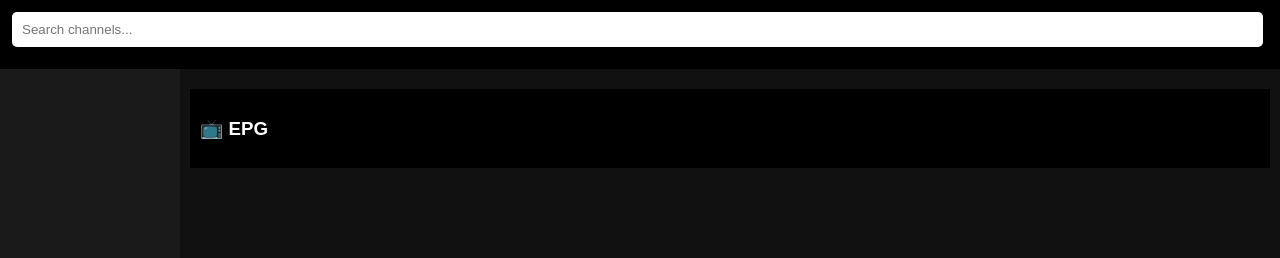
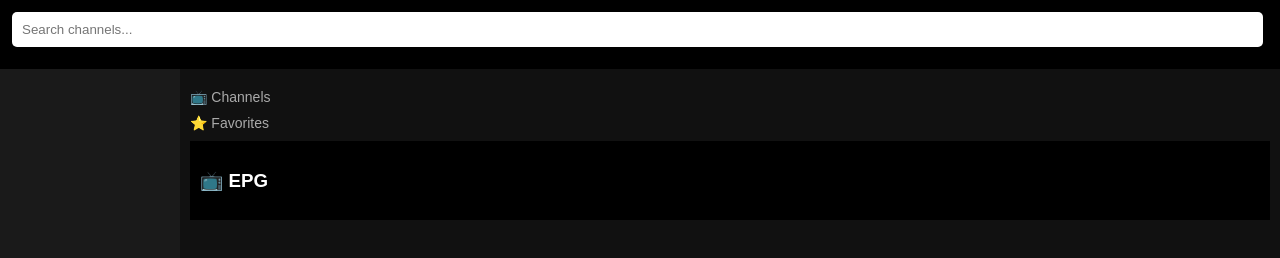
Before and after one commit to HosamShehata/iptv-webos-app, a plain HTML site: page index.html in a window 1280 px wide. Drawn offline with Linux system fonts and the light colour scheme.

Commit message:
Update index.html

```diff
--- a/index.html
+++ b/index.html
@@ -58,10 +58,17 @@
       background: #222;
       cursor: pointer;
       border-radius: 4px;
+      display: flex;
+      justify-content: space-between;
     }
 
     .channel:hover {
       background: #0d6efd;
+    }
+
+    .star {
+      color: gold;
+      cursor: pointer;
     }
 
     .epg-box {
@@ -74,6 +81,12 @@
       padding: 6px;
       border-bottom: 1px solid #333;
       font-size: 14px;
+    }
+
+    .section-title {
+      margin-top: 10px;
+      font-size: 14px;
+      color: #aaa;
     }
   </style>
 </head>
@@ -89,12 +102,18 @@
   <div class="sidebar" id="categories"></div>
 
   <div class="content">
+
+    <div class="section-title">📺 Channels</div>
     <div id="channels"></div>
+
+    <div class="section-title">⭐ Favorites</div>
+    <div id="favorites"></div>
 
     <div class="epg-box">
       <h3>📺 EPG</h3>
       <div id="epg"></div>
     </div>
+
   </div>
 
 </div>
```
